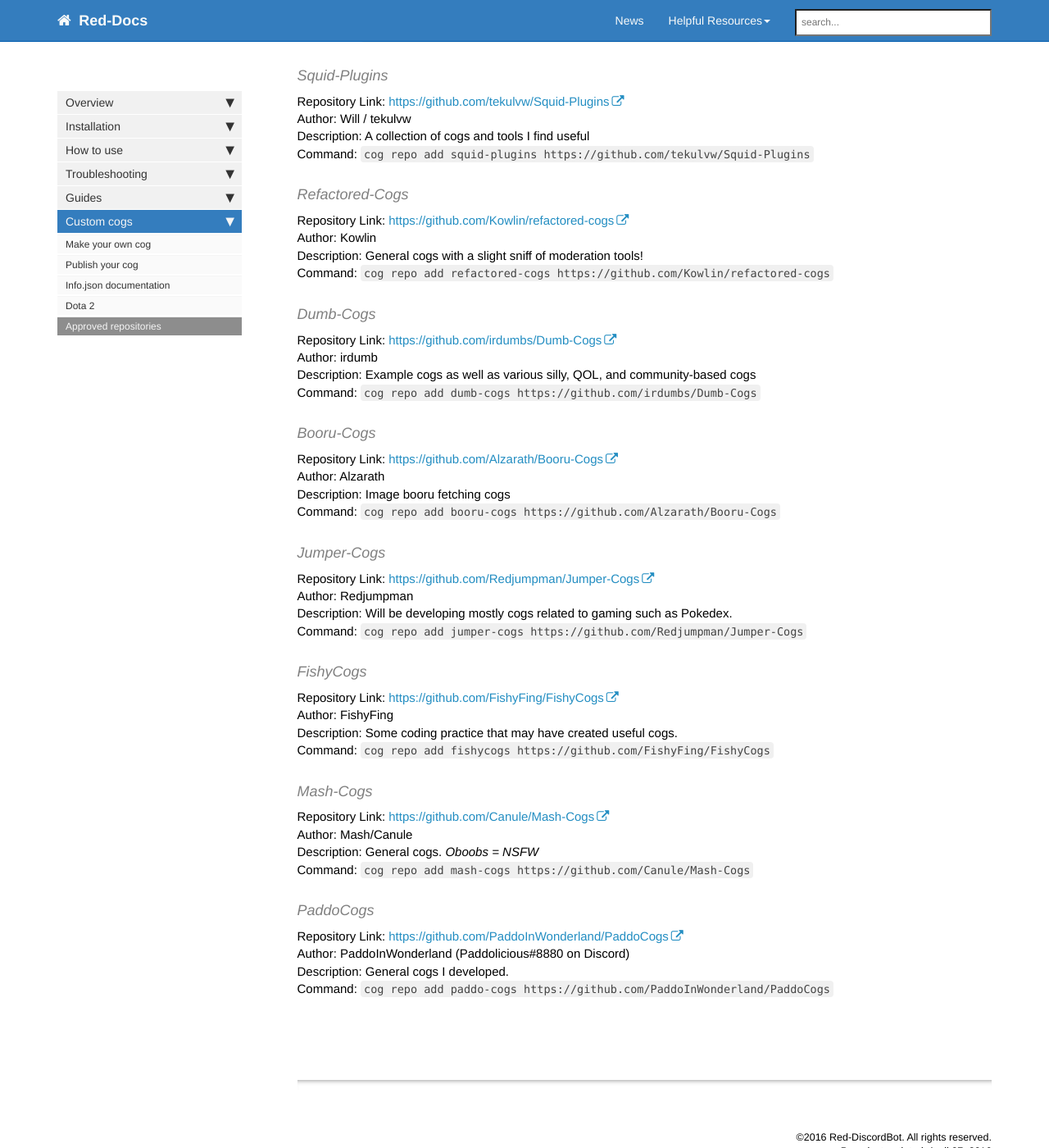
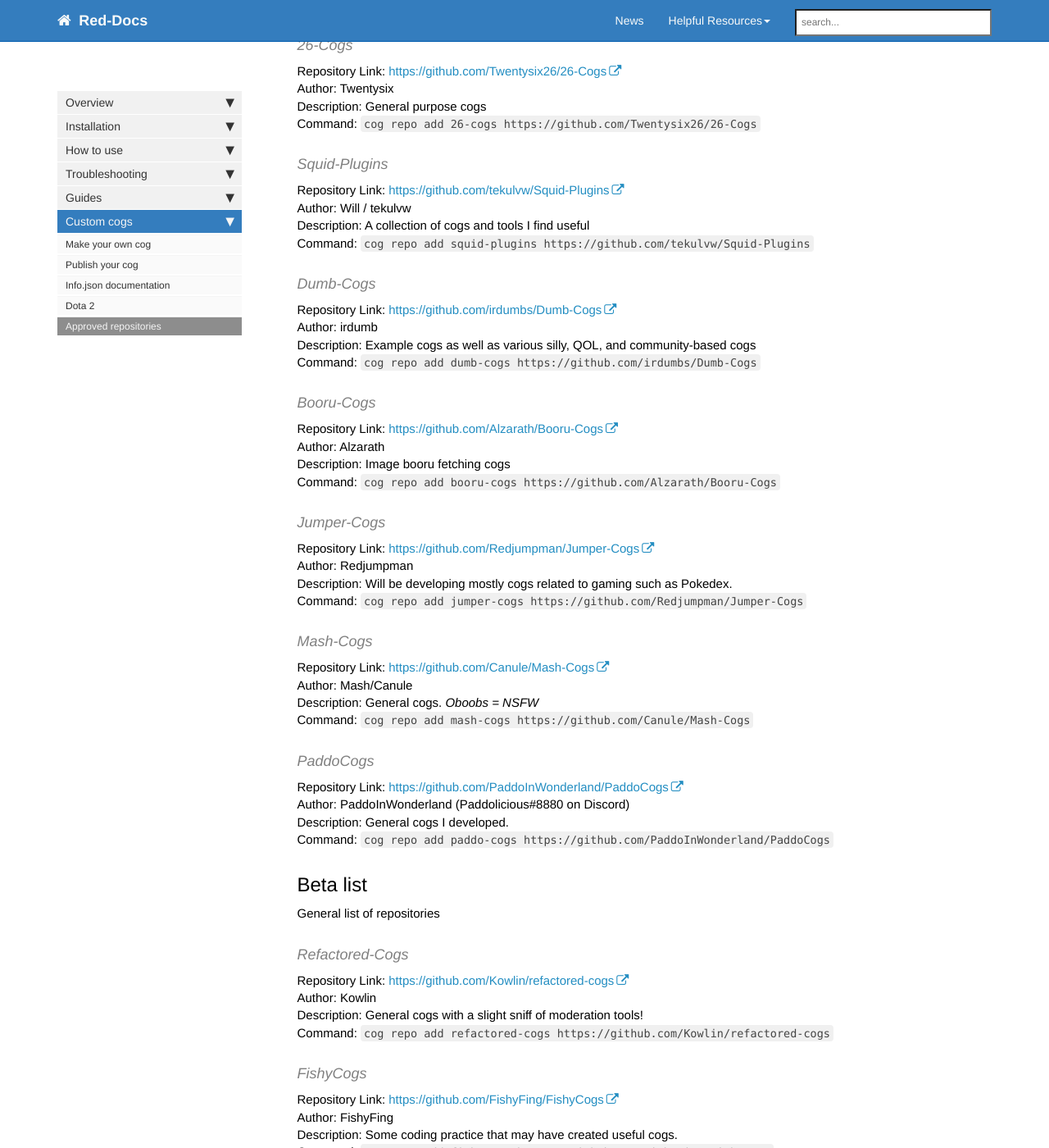
Before and after one commit to Twentysix26/Red-Docs, a Jekyll site: the page built from red/red_cog_approved_repos.md, in a window 1280 px wide and 1400 px high, scrolled down 446 px. Shown: the whole window at 82% size. Built offline with Jekyll 4.4.1, drawn with Linux system fonts in a browser that asks for light colours; nearby versions of some CDN libraries; comment, search, counter and statistics services are not loaded; part of the change alters nothing that is shown; some of the changed text lies outside the part shown.

Commit message:
Update approved list

```diff
--- a/red/red_cog_approved_repos.md
+++ b/red/red_cog_approved_repos.md
@@ -7,13 +7,17 @@ toc: false
 ---
 This page lists all of the approved cog repositories for Red.
 
-## Adding Repository's
+{{site.data.alerts.warning}}These repositories are community made. We have no say over what goes into them. The author of Red and the contributors are not responsible for any damage caused by 3rd party cogs.{{site.data.alerts.end}}
+
+### Adding Repositoryies
 
 To install a community made cog you need to add the repository first.
 Use the command thats listed below the repository.
 After that you can use ``cog list reponame`` to check on what cogs you can install.
 
-## Repository list
+## Approved list
+
+High quality repositories
 
 #### 26-Cogs
 Repository Link: [https://github.com/Twentysix26/26-Cogs](https://github.com/Twentysix26/26-Cogs)
@@ -26,12 +30,6 @@ Repository Link: [https://github.com/tekulvw/Squid-Plugins](https://github.com/t
 Author: Will / tekulvw
 Description: A collection of cogs and tools I find useful
 Command: ``cog repo add squid-plugins https://github.com/tekulvw/Squid-Plugins``
-
-#### Refactored-Cogs
-Repository Link: [https://github.com/Kowlin/refactored-cogs](https://github.com/Kowlin/refactored-cogs)
-Author: Kowlin
-Description: General cogs with a slight sniff of moderation tools!
-Command: ``cog repo add refactored-cogs https://github.com/Kowlin/refactored-cogs``
 
 #### Dumb-Cogs
 Repository Link: [https://github.com/irdumbs/Dumb-Cogs](https://github.com/irdumbs/Dumb-Cogs)
@@ -51,12 +49,6 @@ Author: Redjumpman
 Description: Will be developing mostly cogs related to gaming such as Pokedex.
 Command: ``cog repo add jumper-cogs https://github.com/Redjumpman/Jumper-Cogs``
 
-#### FishyCogs
-Repository Link: [https://github.com/FishyFing/FishyCogs](https://github.com/FishyFing/FishyCogs)
-Author: FishyFing
-Description: Some coding practice that may have created useful cogs.
-Command: ``cog repo add fishycogs https://github.com/FishyFing/FishyCogs``
-
 #### Mash-Cogs
 Repository Link: [https://github.com/Canule/Mash-Cogs](https://github.com/Canule/Mash-Cogs)
 Author: Mash/Canule
@@ -68,3 +60,19 @@ Repository Link: [https://github.com/PaddoInWonderland/PaddoCogs](https://github
 Author: PaddoInWonderland (Paddolicious#8880 on Discord)
 Description: General cogs I developed.
 Command: ``cog repo add paddo-cogs https://github.com/PaddoInWonderland/PaddoCogs``
+
+## Beta list
+
+General list of repositories
+
+#### Refactored-Cogs
+Repository Link: [https://github.com/Kowlin/refactored-cogs](https://github.com/Kowlin/refactored-cogs)
+Author: Kowlin
+Description: General cogs with a slight sniff of moderation tools!
+Command: ``cog repo add refactored-cogs https://github.com/Kowlin/refactored-cogs``
+
+#### FishyCogs
+Repository Link: [https://github.com/FishyFing/FishyCogs](https://github.com/FishyFing/FishyCogs)
+Author: FishyFing
+Description: Some coding practice that may have created useful cogs.
+Command: ``cog repo add fishycogs https://github.com/FishyFing/FishyCogs``
```
